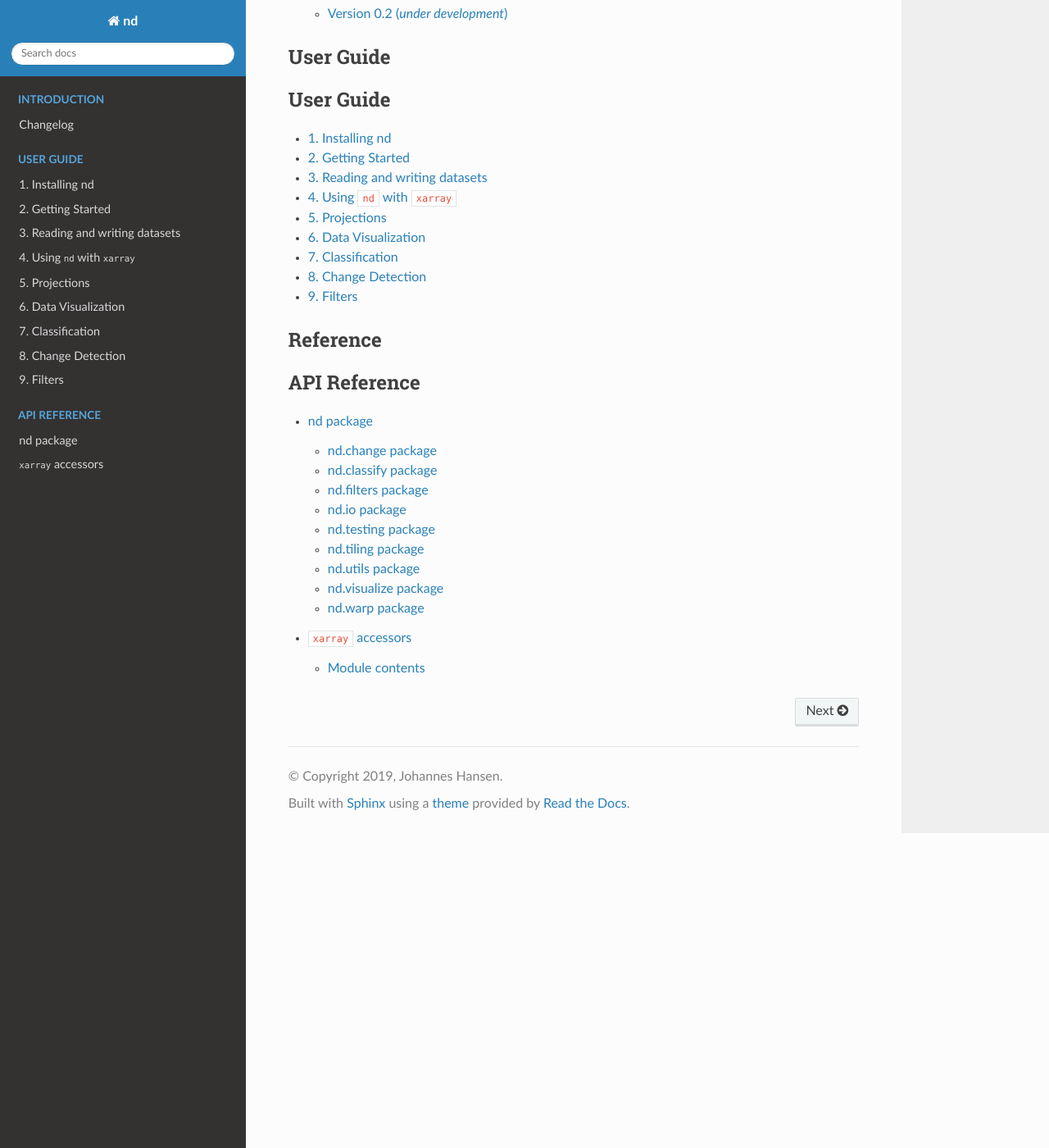
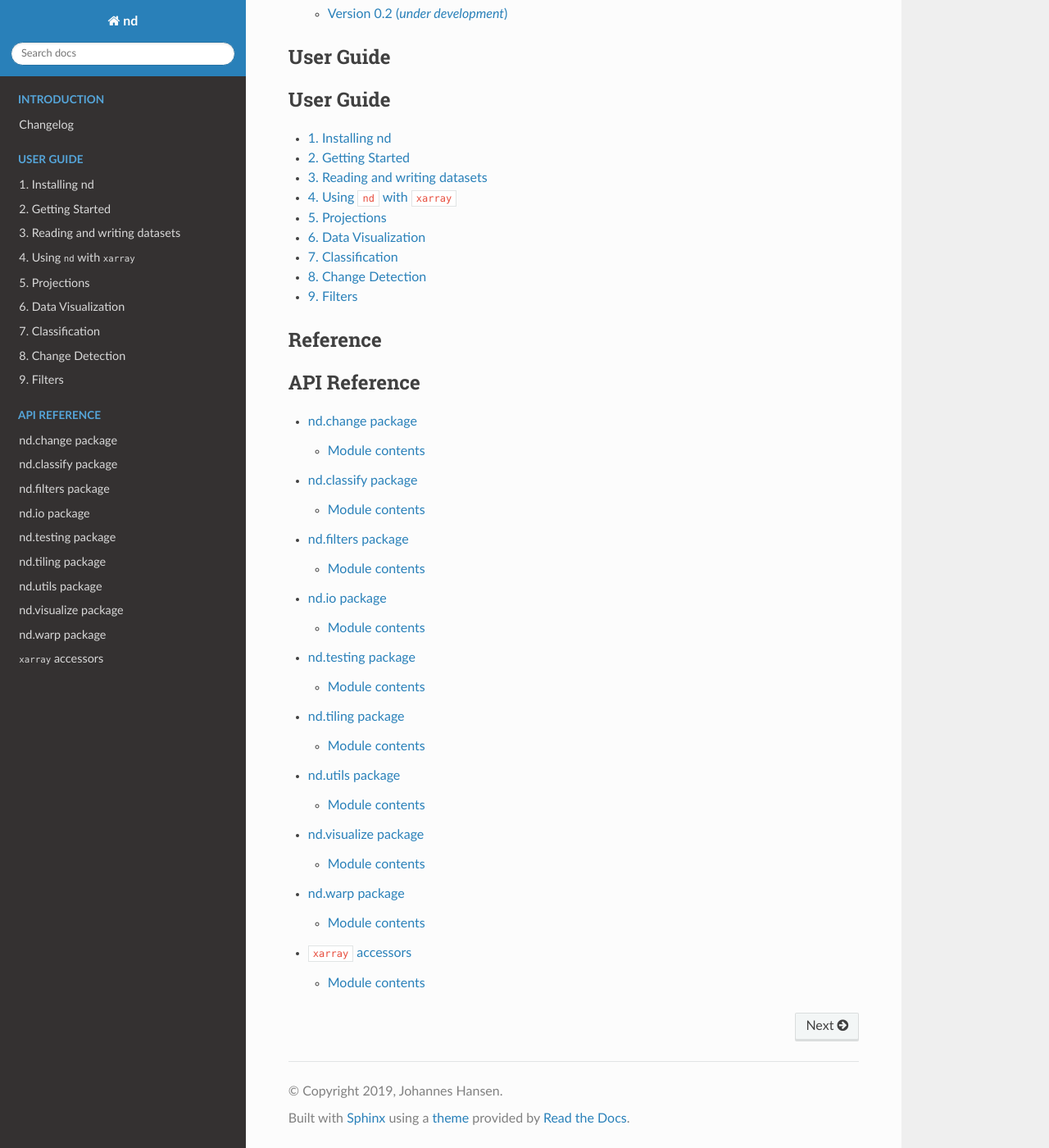
Before and after one commit to jnhansen/nd, a Sphinx documentation site: the page built from doc/index.rst, in a window 1280 px wide and 1400 px high, scrolled down 1312 px. Shown: the whole window at 82% size. Built offline with Sphinx 7.4.7 and the Read the Docs theme 2.0.0, drawn with Linux system fonts in a browser that asks for light colours; the version number could not be read and is left out.

Commit message:
fix content navigation

```diff
--- a/doc/index.rst
+++ b/doc/index.rst
@@ -72,6 +72,13 @@ Reference
    :caption: API Reference
    :maxdepth: 2
 
-   api/nd
-
+   api/nd.change
+   api/nd.classify
+   api/nd.filters
+   api/nd.io
+   api/nd.testing
+   api/nd.tiling
+   api/nd.utils
+   api/nd.visualize
+   api/nd.warp
    api/xarray
```
